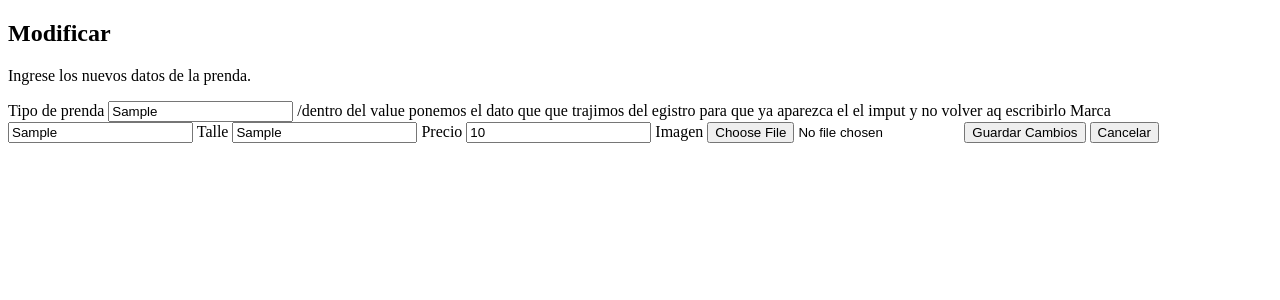
After one commit to Fabfedr/potreroPHP, a PHP site: page /modificar.php?id=1 in a window 1280 px wide. The commit adds this page. Shown: the top 300 px of the page. Run offline with PHP 8.4, Linux system fonts and the light colour scheme; tables that the repository leaves empty or names only in its code hold one stand-in row (values such as "Sample post").

Commit message:
Add files via upload

```diff
--- /dev/null
+++ b/Adidas/modificar.php
@@ -0,0 +1,87 @@
+<?php
+// 1) Conexion
+// a) realizar la conexion con la bbdd
+// b) seleccionar la base de datos a usar
+$conexion = mysqli_connect("127.0.0.1", "root", "");
+mysqli_select_db($conexion, "adidas");
+
+// 2) Almacenamos los datos del envío GET
+// a) generar variables para el id a utilizar
+$id = $_GET['id'];
+
+// 3) Preparar la orden SQL
+// => Selecciona todos los campos de la tabla alumno donde el campo dni sea igual a $dni
+// a) generar la consulta a realizar
+$consulta = "SELECT * FROM adidas WHERE id=$id";
+
+// 4) Ejecutar la orden y almacenamos en una variable el resultado
+// a) ejecutar la consulta
+$respuesta = mysqli_query($conexion, $consulta);
+
+// 5) Transformamos el registro obtenido a un array
+$datos=mysqli_fetch_array($respuesta);
+?>
+
+<!DOCTYPE html>
+<html lang="en">
+    <head>
+        <meta charset="UTF-8">
+       <meta http-equiv="X-UA-Compatible" content="IE=edge">
+        <meta name="viewport" content="width=device-width, initial-scale=1.0">
+        <title>Tienda de Ropa</title>
+    </head>
+    <body>
+        <?php
+        // 6) asignamos a diferentes variables los respectivos valores del array $datos.
+        $tipo_prenda=$datos["tipo"];
+        $marca=$datos["marca"];
+        $talle=$datos["talle"];
+        $precio=$datos["precio"];
+        $imagen=$datos['imagen'];?>
+
+        <h2>Modificar</h2>
+        <p>Ingrese los nuevos datos de la prenda.</p>
+
+        <form action="" method="post" enctype="multipart/form-data">
+            <label>Tipo de prenda</label>
+            <input type="text" name="tipo" placeholder="Tipo de Prenda" value="<?php echo "$tipo_prenda"; ?>"> /dentro del value ponemos el dato que que trajimos del egistro para que ya aparezca el el imput y no volver aq escribirlo
+            <label>Marca</label>
+            <input type="text" name="marca" placeholder="Marca" value="<?php echo "$marca"; ?>">
+            <label>Talle</label>
+            <input type="text" name="talle" placeholder="Talle" value="<?php echo "$talle"; ?>">
+            <label>Precio</label>
+            <input type="text" name="precio" placeholder="Precio" value="<?php echo "$precio"; ?>">
+            <label>Imagen</label>
+            <input type="file" name="imagen" placeholder="imagen">
+            <input type="submit" name="guardar_cambios" value="Guardar Cambios">
+            <button type="submit" name="Cancelar" formaction="index.html">Cancelar</button>
+        </form>
+        <?php
+        // Si en la variable constante $_POST existe un indice llamado 'guardar_cambios' ocurre el bloque de instrucciones.
+        if(array_key_exists('guardar_cambios',$_POST)){
+
+            // 2') Almacenamos los datos actualizados del envío POST
+            // a) generar variables para cada dato a almacenar en la bbdd
+            // Si se desea almacenar una imagen en la base de datos usar lo siguiente:
+            // addslashes(file_get_contents($_FILES['ID NOMBRE DE LA IMAGEN EN EL FORMULARIO']['tmp_name']))
+            $tipo_prenda=$_POST['tipo'];
+                    $marca=$_POST['marca'];
+                    $talle=$_POST['talle'];
+                    $precio=$_POST['precio'];
+                    $imagen=addslashes(file_get_contents($_FILES['imagen']['tmp_name']));
+
+            // 3') Preparar la orden SQL
+            // "UPDATE tabla SET campo1='valor1', campo2='valor2', campo3='valor3', campo3='valor3', campo3='valor3' WHERE campo_clave=valor_clave"
+            // a) generar la consulta a realizar
+             $consulta = "UPDATE adidas SET tipo='$tipo_prenda', marca='$marca', talle='$talle', precio='$precio', imagen='$imagen' WHERE id =$id";
+
+             // 4') Ejecutar la orden y actualizamos los datos
+             // a) ejecutar la consulta
+             mysqli_query($conexion,$consulta);
+
+            // a) rederigir a index
+            header('location: index.html');
+
+        }?>
+    </body>
+</html>
```
Also changed, not shown: Adidas/agregar.html (added, +34 -0 lines), Adidas/agregar.php (added, +32 -0 lines), Adidas/borrar.php (added, +26 -0 lines), Adidas/buzo.php (+3 -0 lines), Adidas/index.html (added, +18 -0 lines), Adidas/listar.php (+3 -0 lines), Adidas/nike.php (+3 -0 lines), Adidas/sale.php (+3 -0 lines).
